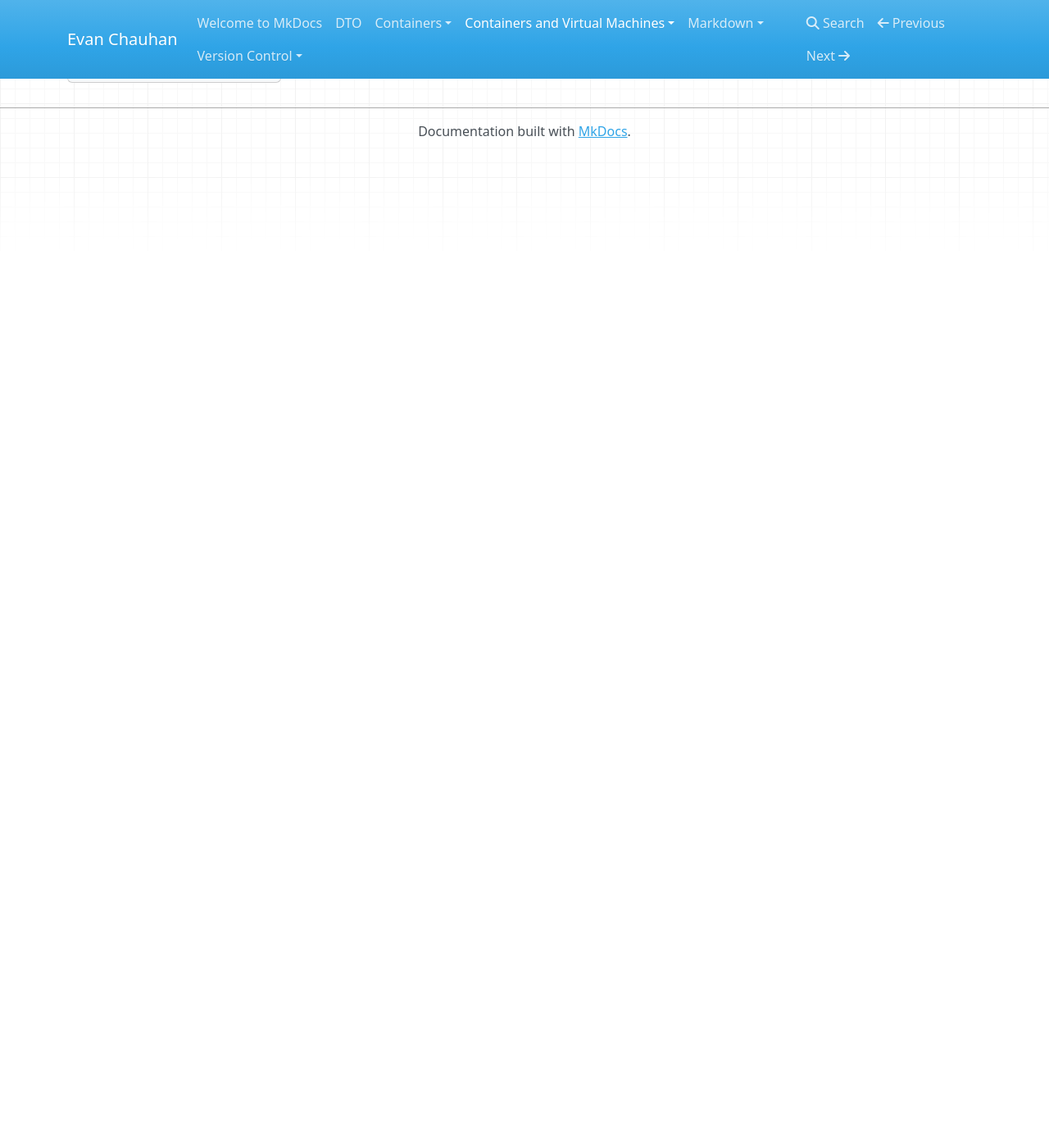
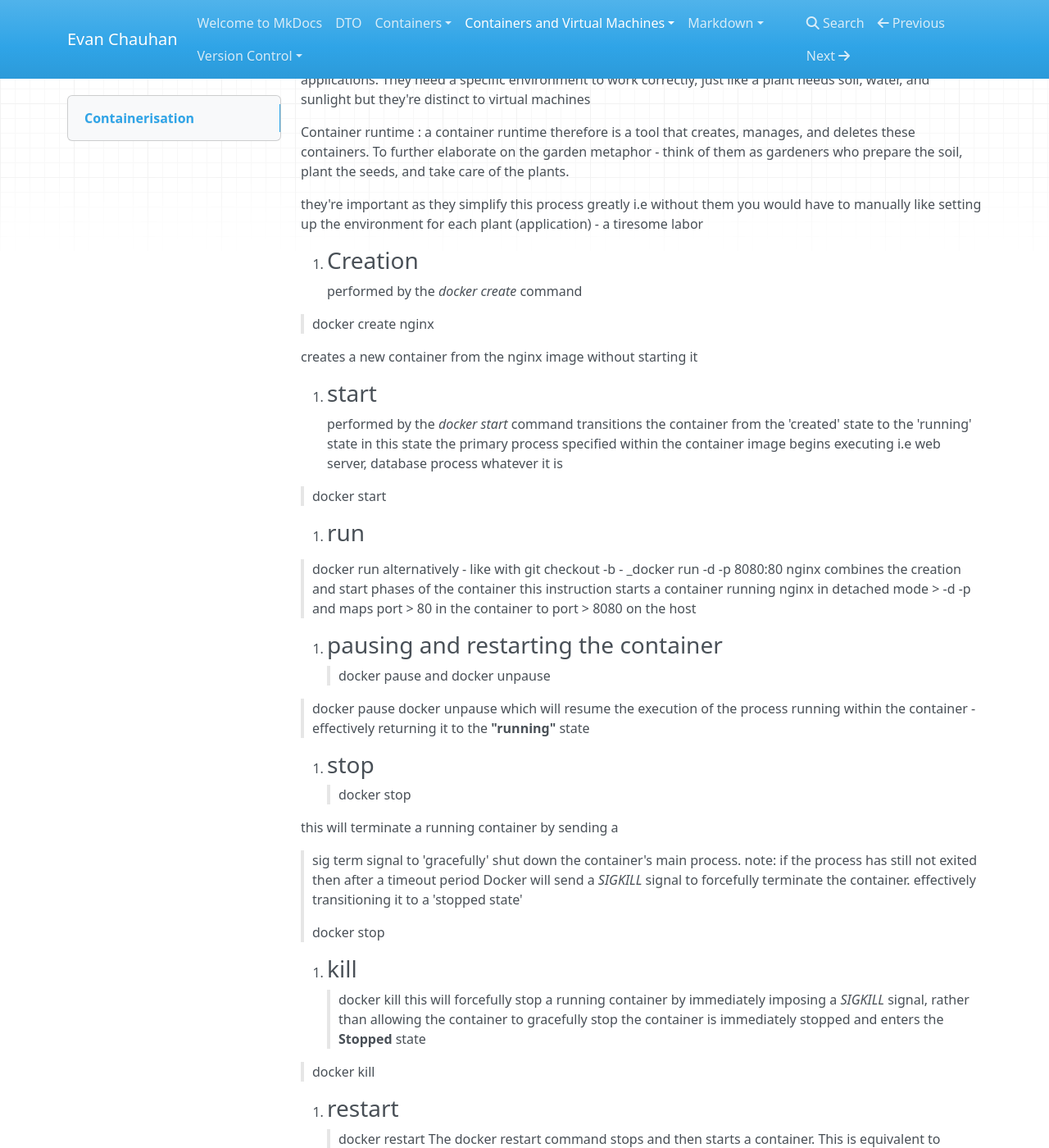
Before and after one commit to EvanChauhan/mydocs-site, an MkDocs documentation site: the page built from docs/Containers and Virtual Machines/Container Concepts.md, in a window 1280 px wide and 1400 px high, scrolled down 569 px. Shown: the whole window at 82% size. Built offline with MkDocs 1.6.1, drawn with Linux system fonts in a browser that asks for light colours; nearby versions of some CDN libraries; before the commit the page ends 900 px from its top, so only the background shows below that; some of the changed text lies outside the part shown.

Commit message:
need to correct the mkdocs formatting otherwise this is the majority of the information the site will contain apropos container operations

```diff
--- a/docs/Containers and Virtual Machines/Container Concepts.md
+++ b/docs/Containers and Virtual Machines/Container Concepts.md
@@ -14,3 +14,77 @@ in this example that would mean the developer's application along with the versi
 
 Container
  : here is the commonly touted definition of a container
+ a container is like a mini-computers that run applications. They need a specific environment to work correctly, just like a plant needs soil, water, and sunlight but they're distinct to virtual machines
+
+ Container runtime
+ :  a container runtime therefore is a tool that creates, manages, and deletes these containers. To further elaborate on the garden metaphor - think of them as gardeners who prepare the soil, plant the seeds, and take care of the plants.
+
+ they're important as they simplify this process greatly i.e without them you would have to manually like setting up the environment for each plant (application) - a tiresome labor
+
+1. ### Creation
+performed by the _docker create_ command
+
+> docker create nginx
+
+creates a new container from the nginx image without starting it
+
+2. ### start
+performed by the _docker start_ command
+transitions the container from the 'created' state to the 'running' state
+in this state the primary process specified within the container image begins executing
+i.e web server, database process whatever it is
+
+> docker start <container_id>
+
+3. ### run
+
+> docker run
+alternatively - like with git checkout -b - _docker run -d -p 8080:80 nginx
+combines the creation and start phases of the container
+this instruction starts a container running nginx in detached mode > -d -p and maps port > 80 in the container to port > 8080 on the host
+
+4. ### pausing and restarting the container
+> docker pause and docker unpause
+
+> docker pause <container_id>
+docker unpause <container_id> which will resume the execution of the process running within the container - effectively returning it to the **"running"** state
+
+5. ### stop
+> docker stop
+
+this will terminate a running container by sending a
+> sig term signal to 'gracefully' shut down the container's main process.
+note: if the process has still not exited then after a timeout period Docker will send a _SIGKILL_ signal to forcefully terminate the container.
+    effectively transitioning it to a 'stopped state'
+
+> docker stop <container_id>
+
+6. ### kill
+> docker kill
+> this will forcefully stop a running container by immediately imposing a _SIGKILL_ signal, rather than allowing the container to gracefully stop
+> the container is immediately stopped and enters the **Stopped** state
+
+> docker kill <container_id>
+
+7. ### restart
+> docker restart <container id>
+> The docker restart command stops and then starts a container. This is equivalent to issuing a docker stop followed by a docker start.
+> it has the identical effect as
+
+8. ### removing
+> docker rm <container id>
+alternatively a container can be removed immediately after it is stopped
+> once a container is stopped it can be deleted via *docker rm*
+permanently deleting the container's metadata, network settings and filesystem
+> although the image used to create the container persists i.e remains intact
+> transitioning the container to a removed state where it no longer exists on the system
+> another technique is to stop a container after it finishes using -rm i.e
+> docker run --rm nginx here the container is automatically removed after it terminates
+> running a container with the *--rm* flag instructs docker to remove the container once it has stopped
+> docker run --rm busybox echo "Hello World"
+After the container executes the echo command and stops, it is immediately removed.
+
+9. ### container logs and inspection
+
+> docker logs <container_id>
+> docker inspect <container_id>
```
